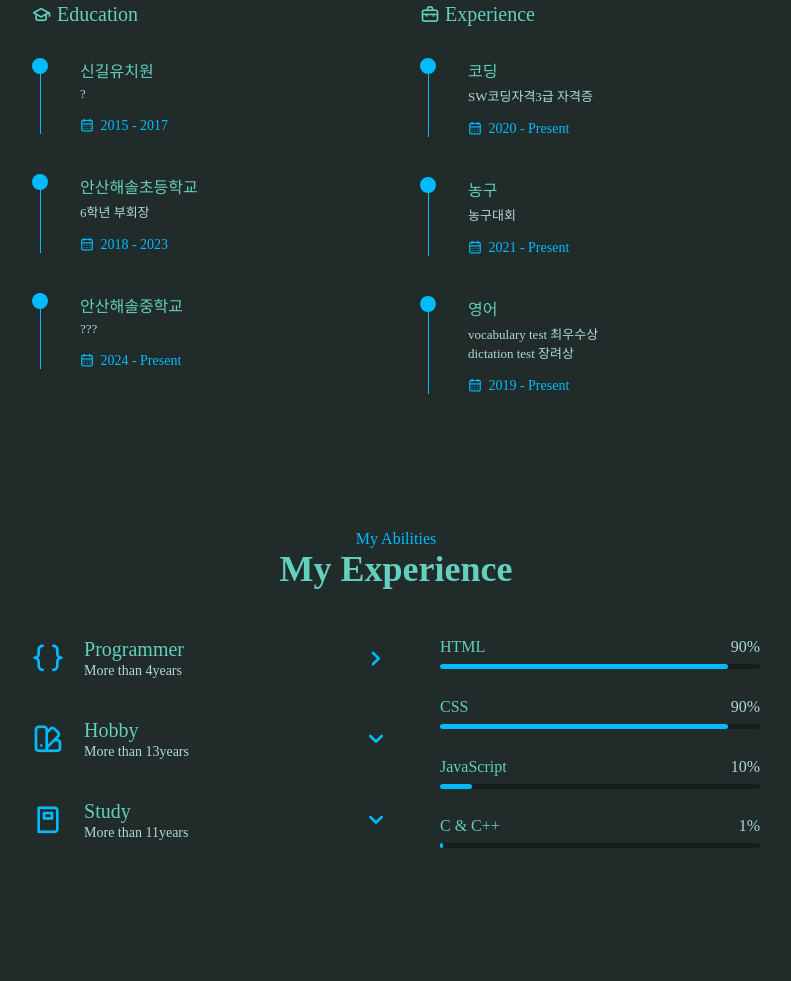
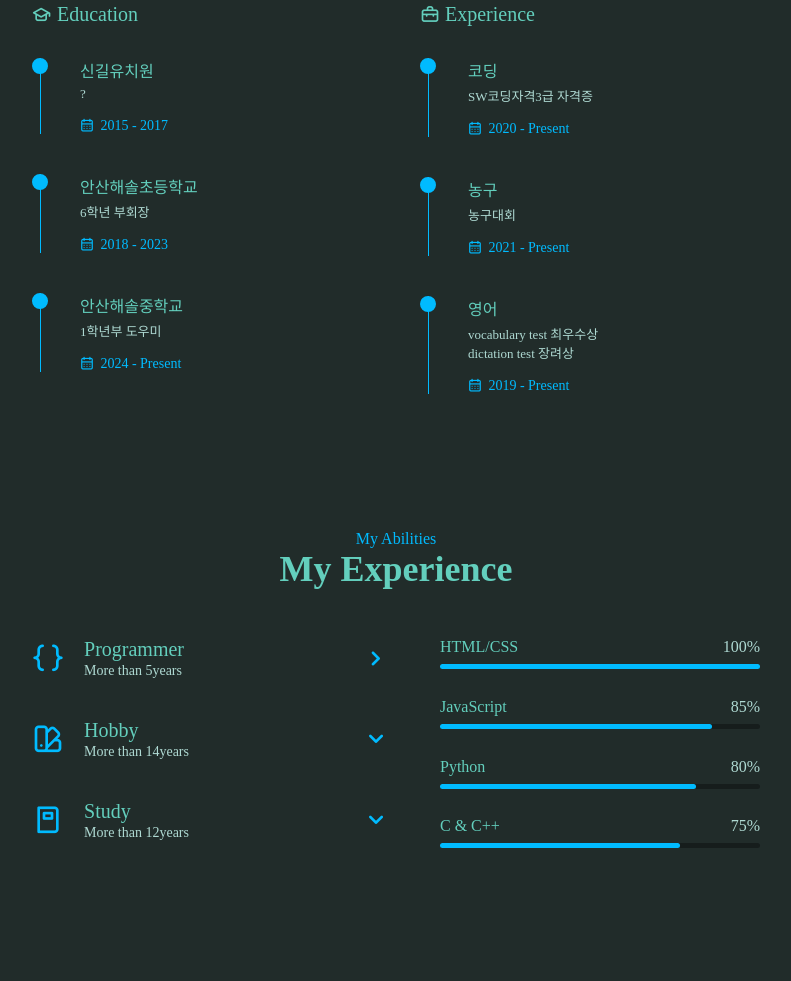
Before and after one commit to dohyeonkoo/dohyeonkoo.github.io, a plain HTML site: page index.html in a window 1280 px wide. Shown: the part 1733-2714 px from the top of the page, without its empty margins (294-1085 px from the left). Drawn offline with nearby package versions, Linux system fonts and the light colour scheme; a web font is replaced by a local one.

Commit message:
index.html

```diff
--- a/index.html
+++ b/index.html
@@ -138,7 +138,7 @@
                         <div class="about_box">
                             <i class="uil uil-award about_icon"></i>
                             <h3 class="about_title">Experience</h3>
-                            <span class="about_subtitle">4 + Years</span>
+                            <span class="about_subtitle">5 + Years</span>
                         </div>
 
                         <div class="about_box">
@@ -193,7 +193,7 @@
                         <div class="timeline_item">
                             <div class="circle_dot"></div>
                             <h3 class="timeline_title">안산해솔중학교</h3>
-                            <p class="timeline_text">???</p>
+                            <p class="timeline_text">1학년부 도우미</p>
                             <span class="timeline_date"><i class="uil uil-calendar-alt"></i>
                                 2024 - Present
                             </span>
@@ -250,7 +250,7 @@
 
                         <div>
                             <h1 class="skills_title">Programmer</h1>
-                            <span class="skills_subtitle">More than 4years</span>
+                            <span class="skills_subtitle">More than 5years</span>
                         </div>
 
                         <i class="uil uil-angle-down skills_arrow"></i>
@@ -261,7 +261,7 @@
 
                         <div>
                             <h1 class="skills_title">Hobby</h1>
-                            <span class="skills_subtitle">More than 13years</span>
+                            <span class="skills_subtitle">More than 14years</span>
                         </div>
 
                         <i class="uil uil-angle-down skills_arrow"></i>
@@ -272,7 +272,7 @@
 
                         <div>
                             <h1 class="skills_title">Study</h1>
-                            <span class="skills_subtitle">More than 11years</span>
+                            <span class="skills_subtitle">More than 12years</span>
                         </div>
 
                         <i class="uil uil-angle-down skills_arrow"></i>
@@ -284,45 +284,45 @@
                         <div class="skills_list grid">
                             <div class="skills_data">
                                 <div class="skills_titles">
-                                    <h3 class="skills_name">HTML</h3>
-                                    <span class="skills_number">90%</span>
+                                    <h3 class="skills_name">HTML/CSS</h3>
+                                    <span class="skills_number">100%</span>
                                 </div>
 
                                 <div class="skills_bar">
-                                    <span class="skills_percentage" style="width:90%;"></span>
-                                </div>
-                            </div>
-
-                            <div class="skills_data">
-                                <div class="skills_titles">
-                                    <h3 class="skills_name">CSS</h3>
-                                    <span class="skills_number">90%</span>
-                                </div>
-
-                                <div class="skills_bar">
-                                    <span class="skills_percentage" style="width:90%;"></span>
+                                    <span class="skills_percentage" style="width:100%;"></span>
                                 </div>
                             </div>
 
                             <div class="skills_data">
                                 <div class="skills_titles">
                                     <h3 class="skills_name">JavaScript</h3>
-                                    <span class="skills_number">10%</span>
+                                    <span class="skills_number">85%</span>
                                 </div>
 
                                 <div class="skills_bar">
-                                    <span class="skills_percentage" style="width:10%;"></span>
+                                    <span class="skills_percentage" style="width:85%;"></span>
+                                </div>
+                            </div>
+
+                            <div class="skills_data">
+                                <div class="skills_titles">
+                                    <h3 class="skills_name">Python</h3>
+                                    <span class="skills_number">80%</span>
+                                </div>
+
+                                <div class="skills_bar">
+                                    <span class="skills_percentage" style="width:80%;"></span>
                                 </div>
                             </div>
 
                             <div class="skills_data">
                                 <div class="skills_titles">
                                     <h3 class="skills_name">C & C++</h3>
-                                    <span class="skills_number">1%</span>
+                                    <span class="skills_number">75%</span>
                                 </div>
 
                                 <div class="skills_bar">
-                                    <span class="skills_percentage" style="width:1%;"></span>
+                                    <span class="skills_percentage" style="width:75%;"></span>
                                 </div>
                             </div>
                         </div>
@@ -381,17 +381,6 @@
                             <div class="skills_data">
                                 <div class="skills_titles">
                                     <h3 class="skills_name">Math</h3>
-                                    <span class="skills_number">72%</span>
-                                </div>
-
-                                <div class="skills_bar">
-                                    <span class="skills_percentage" style="width:72%;"></span>
-                                </div>
-                            </div>
-
-                            <div class="skills_data">
-                                <div class="skills_titles">
-                                    <h3 class="skills_name">Korean</h3>
                                     <span class="skills_number">85%</span>
                                 </div>
 
@@ -402,23 +391,34 @@
 
                             <div class="skills_data">
                                 <div class="skills_titles">
-                                    <h3 class="skills_name">English</h3>
-                                    <span class="skills_number">45%</span>
+                                    <h3 class="skills_name">Korean</h3>
+                                    <span class="skills_number">40%</span>
                                 </div>
 
                                 <div class="skills_bar">
-                                    <span class="skills_percentage" style="width:45%;"></span>
+                                    <span class="skills_percentage" style="width:40%;"></span>
+                                </div>
+                            </div>
+
+                            <div class="skills_data">
+                                <div class="skills_titles">
+                                    <h3 class="skills_name">English</h3>
+                                    <span class="skills_number">75%</span>
+                                </div>
+
+                                <div class="skills_bar">
+                                    <span class="skills_percentage" style="width:75%;"></span>
                                 </div>
                             </div>
 
                             <div class="skills_data">
                                 <div class="skills_titles">
                                     <h3 class="skills_name">Science</h3>
-                                    <span class="skills_number">46%</span>
+                                    <span class="skills_number">67%</span>
                                 </div>
 
                                 <div class="skills_bar">
-                                    <span class="skills_percentage" style="width:53%;"></span>
+                                    <span class="skills_percentage" style="width:67%;"></span>
                                 </div>
                             </div>
                         </div>
@@ -956,7 +956,7 @@
                             <i class="bx bxs-quote-alt-left"></i>
                         </div>
                         <p class="testimonial_description">
-                            헤헤헤헤헤헤헤헤
+                            .
                         </p>
                         <h3 class="testimonial_date">August 12. 2023</h3>
                         <div class="testimonial_profile">
```
